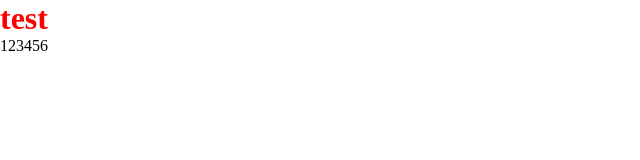
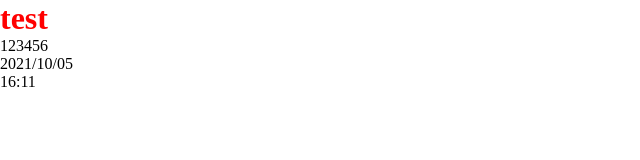
Before and after one commit to trYoudan/project2, a plain HTML site: page index.html in a window 1280 px wide. Shown: the whole page, without its empty margins (0-640 px from the left). Drawn offline with Linux system fonts and the light colour scheme.

Commit message:
新增日期時間

```diff
--- a/index.html
+++ b/index.html
@@ -12,5 +12,7 @@
 <body>
     <h1>test</h1>
     <p>123456</p>
+    <p>2021/10/05</p>
+    <p>16:11</p>
 </body>
 </html>
```
